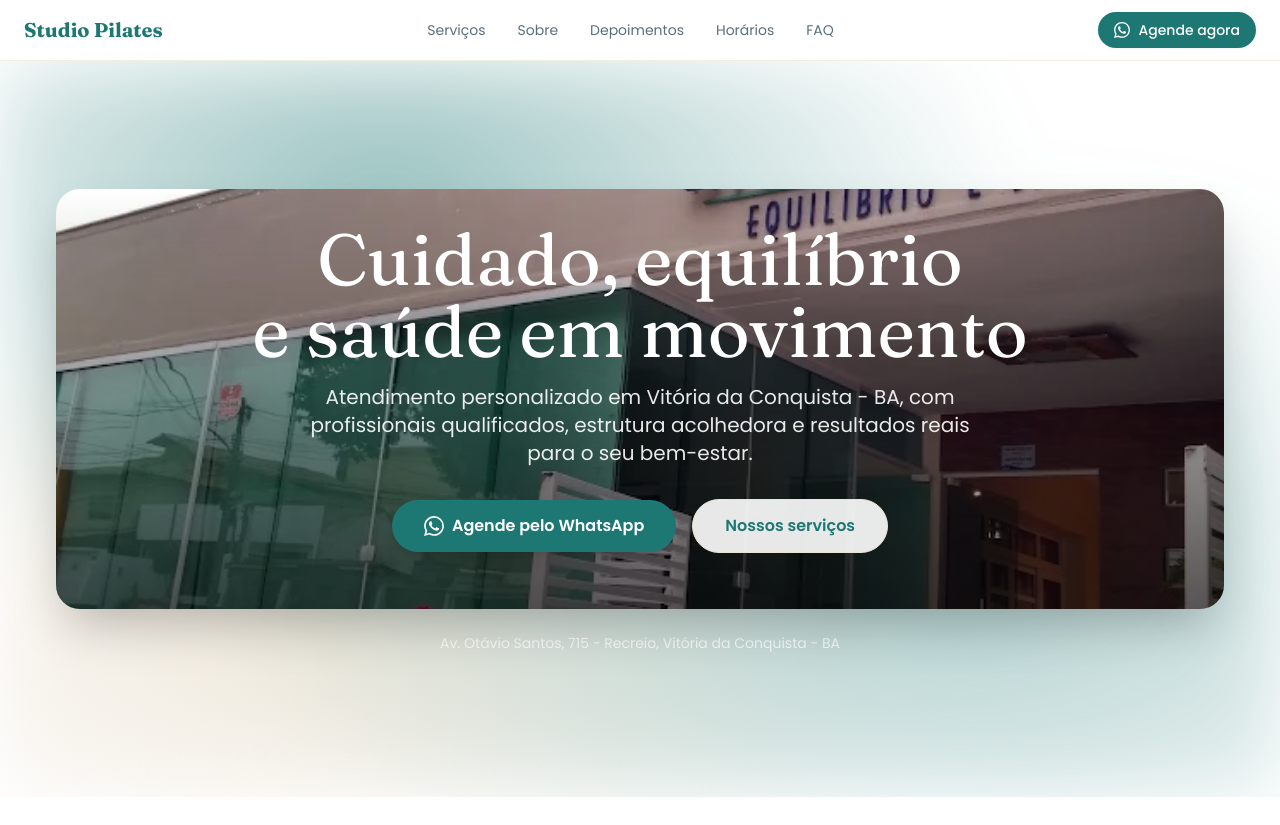
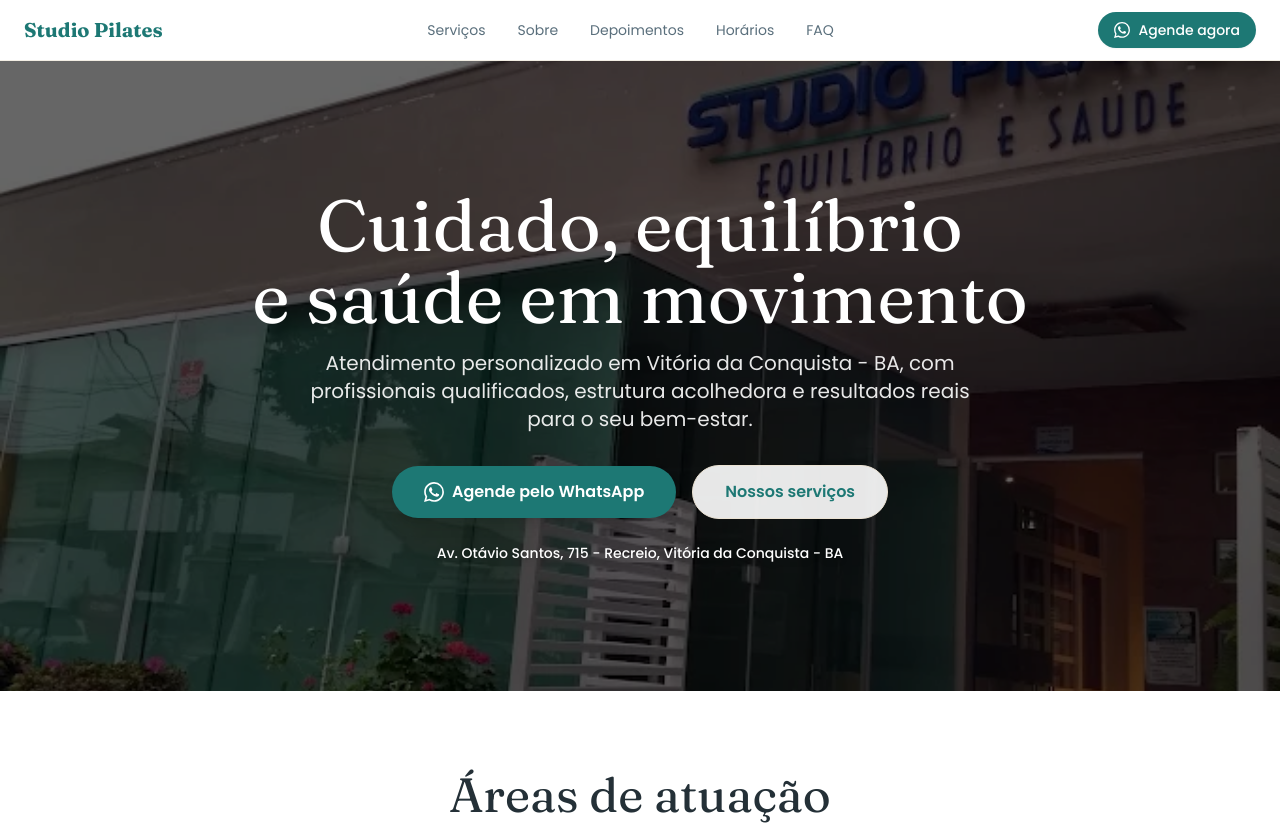
Before and after one commit to marquesemoreno/studiopilatesconquista, a website: page index.html in a window 1280 px wide. Shown: the top 825 px of the page. Drawn offline with nearby package versions, Linux system fonts and the light colour scheme.

Commit message:
feat: full-bleed hero background and improve address visibility

```diff
--- a/index.html
+++ b/index.html
@@ -72,11 +72,12 @@
 <!-- Hero -->
 <section class="relative overflow-hidden">
   <div class="absolute inset-0 hero-mesh"></div>
-  <div class="relative pt-24 pb-28 md:pt-32 md:pb-36">
-    <div class="relative rounded-none sm:rounded-3xl overflow-hidden shadow-2xl mx-0 sm:mx-6 md:mx-14">
-      <img src="/images/hero.webp" alt="Fachada Studio Pilates Conquista" class="w-full h-64 sm:h-80 md:h-[420px] object-cover" />
-      <div class="absolute inset-0 bg-gradient-to-t from-black/55 via-black/25 to-transparent"></div>
-      <div class="absolute inset-0 flex flex-col items-center justify-end p-8 md:p-14 text-center">
+  <div class="relative min-h-[70vh]">
+    <div class="absolute inset-0">
+      <img src="/images/hero.webp" alt="Fachada Studio Pilates Conquista" class="w-full h-full object-cover" />
+      <div class="absolute inset-0 bg-black/60"></div>
+    </div>
+    <div class="relative z-10 flex flex-col items-center justify-center text-center px-6 py-24 md:py-32">
       <h1 class="font-display text-5xl md:text-7xl leading-tight text-white mb-4">Cuidado, equilíbrio <br class="hidden md:block"/>e saúde em movimento</h1>
       <p class="max-w-2xl mx-auto text-white/90 text-lg md:text-xl mb-8">Atendimento personalizado em Vitória da Conquista - BA, com profissionais qualificados, estrutura acolhedora e resultados reais para o seu bem-estar.</p>
       <div class="flex flex-col sm:flex-row items-center justify-center gap-4">
@@ -88,9 +89,8 @@
           Nossos serviços
         </a>
       </div>
+      <p class="mt-6 text-sm font-medium text-white drop-shadow-md">Av. Otávio Santos, 715 - Recreio, Vitória da Conquista - BA</p>
     </div>
-    </div>
-    <p class="mt-6 text-sm text-white/80 text-center">Av. Otávio Santos, 715 - Recreio, Vitória da Conquista - BA</p>
   </div>
 </section>
 
```
Lines whose indentation alone changed are shown as unchanged.
